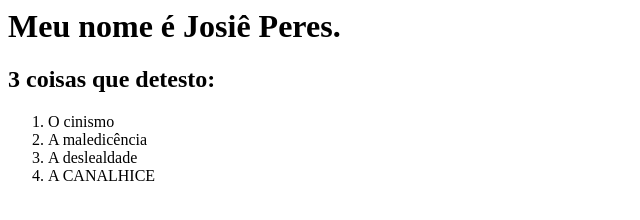
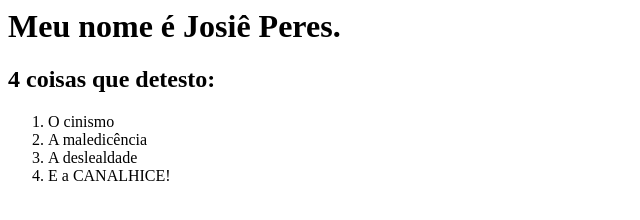
Before and after one commit to JosiePeres/devweekgit.github.io, a plain HTML site: page texto.html in a window 1280 px wide. Shown: the full height of the page, 0-640 px from the left. Drawn offline with Linux system fonts and the light colour scheme.

Commit message:
feature: add.texto.html

```diff
--- a/texto.html
+++ b/texto.html
@@ -6,12 +6,12 @@
 </head>
     <body>
        <h1>Meu nome é Josiê Peres.</h1>
-       <h2>3 coisas que detesto:</h2>
+       <h2>4 coisas que detesto:</h2>
     </body>
     <ol>
         <li>O cinismo</li>
         <li>A maledicência</li>
         <li>A deslealdade</li>
-        <li>A CANALHICE</li>
+        <li>E a CANALHICE!</li>
     </ol>
 </html>
```
